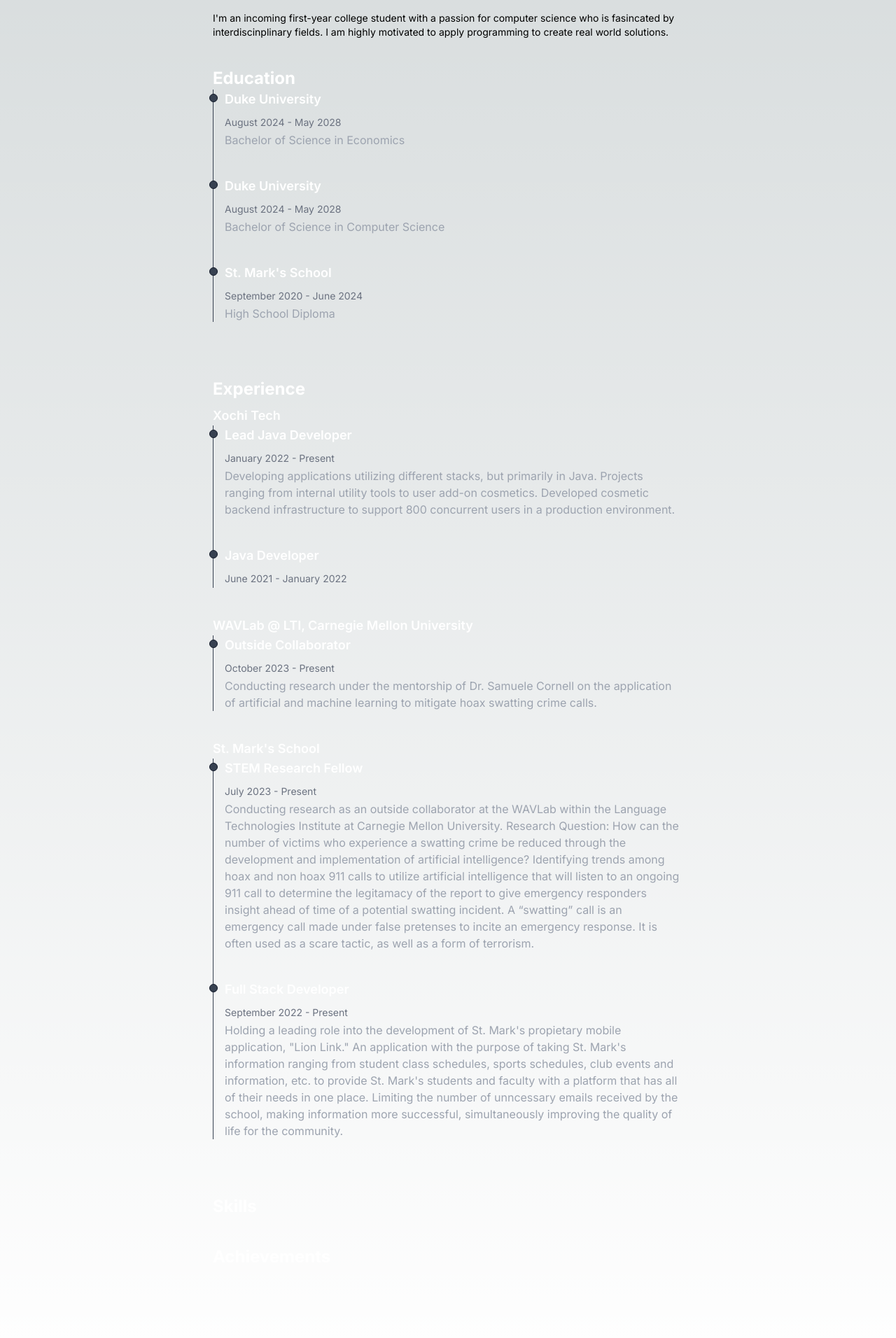
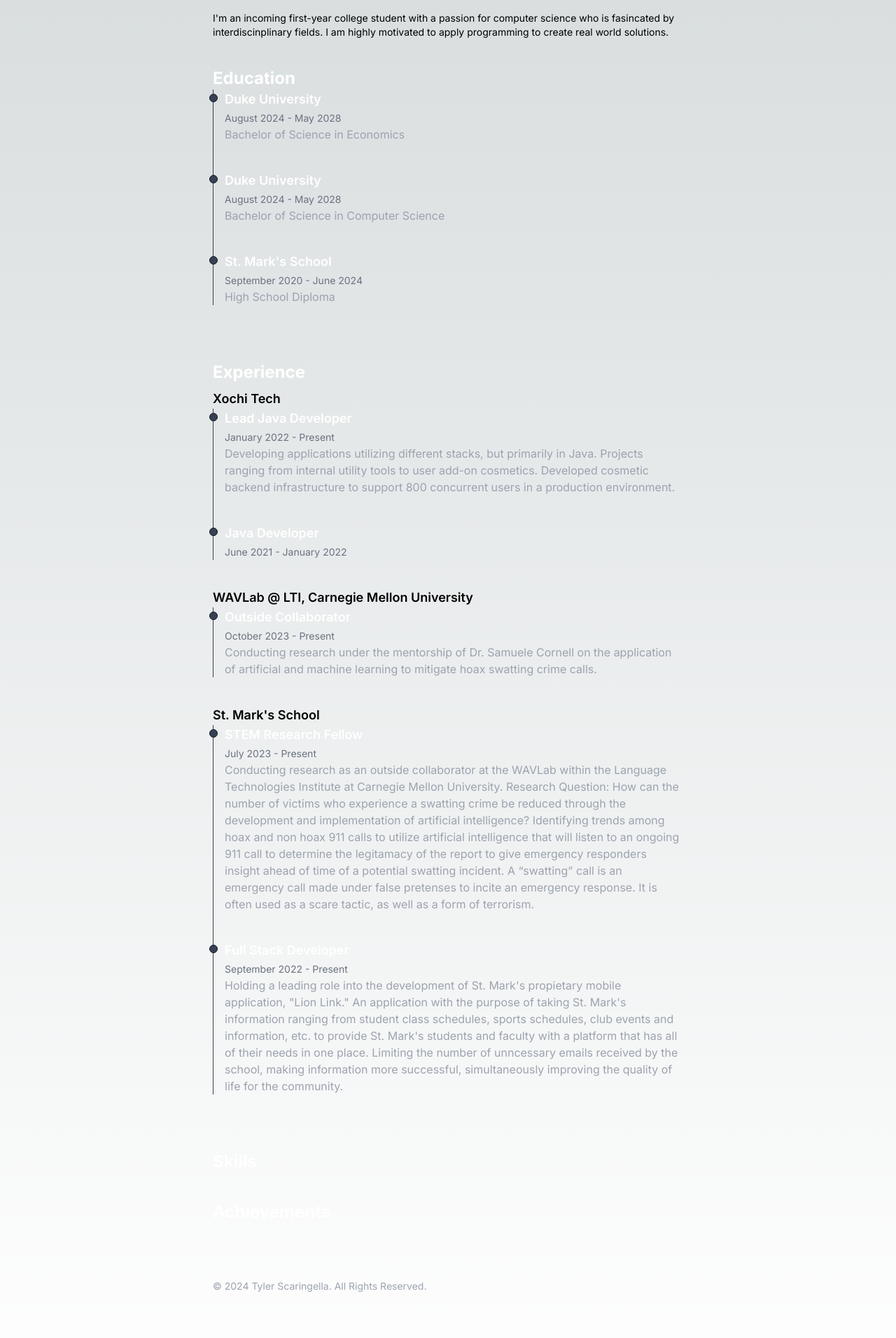
Before and after one commit to TylerScaringella/portfolio, a Next.js app: page / in a window 1280 px wide. Shown: the part 188-2100 px from the top of the page at 70% size. Built offline with nearby package versions, Linux system fonts and the light colour scheme.

Commit message:
fix warnings & create footer

```diff
--- a/src/app/page.js
+++ b/src/app/page.js
@@ -1,5 +1,6 @@
 import Link from "next/link";
 import Navbar from "@/components/Navbar";
+import Footer from "@/components/Footer";
 
 const education = [
   {
@@ -105,11 +106,11 @@
 
       {/* introduction bit */}
       <section>
-        <h1 className="text-3xl text-white font-bold mb-4">
+        <h1 className="text-3xl text-white font-bold">
         Tyler Scaringella
+        </h1>
         <h5 className="text-sm font-light text-gray-300">📍 Boston, MA | Durham, NC</h5>
-        <h5 className="text-sm font-light text-gray-300">🎓 Duke University '28</h5>
-        </h1>
+        <h5 className="text-sm font-light text-gray-300 mb-4">🎓 Duke University '28</h5>
 
         <p className="text-sm">I'm an incoming first-year college student with a passion for computer science who is fasincated by interdiscinplinary fields. I am highly motivated to apply programming to create real world solutions.</p>
 
@@ -118,29 +119,28 @@
       <section className="mt-10">
         <h2 className="text-2xl text-white font-bold">
           Education
+        </h2>
 
         <ol className="relative border-s border-gray-700">
-            { education.map(school => <TimelineItem key={school.degree} item={school} />)}
+          { education.map((school, index) => <TimelineItem key={index} item={school} />)}
         </ol>
-
-        </h2>
       </section>
 
       <section className="mt-10">
         <h2 className="text-2xl text-white font-bold">
           Experience
+        </h2>
 
-          {experience.map(exp => {
+        {experience.map((exp, index) => {
           return (
-              <div>
+            <div key={index}>
               <h3 className="text-lg font-semibold mt-2">{ exp.place }</h3>
               <ol className="relative border-s border-gray-700">
-                  { exp.timeline.map(item => <TimelineItem key={item.title} item={item} />)}
+                { exp.timeline.map((item, index) => <TimelineItem key={index} item={item} />)}
               </ol>
             </div>
           )
         })}
-        </h2>
       </section>
 
       <section className="mt-10">
@@ -154,6 +154,9 @@
           Achievements
         </h2>
       </section>
+
+      <Footer />
     </main>
+
   )
 }
--- /dev/null
+++ b/src/components/Footer.js
@@ -0,0 +1,13 @@
+import Link from "next/link"
+
+export default function Footer() {
+    return (
+        <footer className="mt-20 bottom-0 md:flex md:items-center md:justify-between">
+        {/* <footer className="flex flex-row items-start px-0 pb-0 fade md:overflow-auto scroll-pr-6 md:relative fixed bottom-0 mt-10 static"> */}
+            <span className="text-sm sm:text-center text-gray-400">© 2024 <Link className="hover:underline" href={'/'}>Tyler Scaringella</Link>. All Rights Reserved.</span>
+        </footer>
+        // <footer className="fixed bottom-0 left-0 z-20 w-full p-4 border-t shadow md:flex md:items-center md:justify-between md:p-6 bg-gray-800 border-gray-600">
+        //     <span className="text-sm sm:text-center text-gray-400">© 2024 <Link className="hover:underline" href={'/'}>Tyler Scaringella</Link>. All Rights Reserved.</span>
+        // </footer>
+    )
+}
```
Lines whose indentation alone changed are shown as unchanged.
